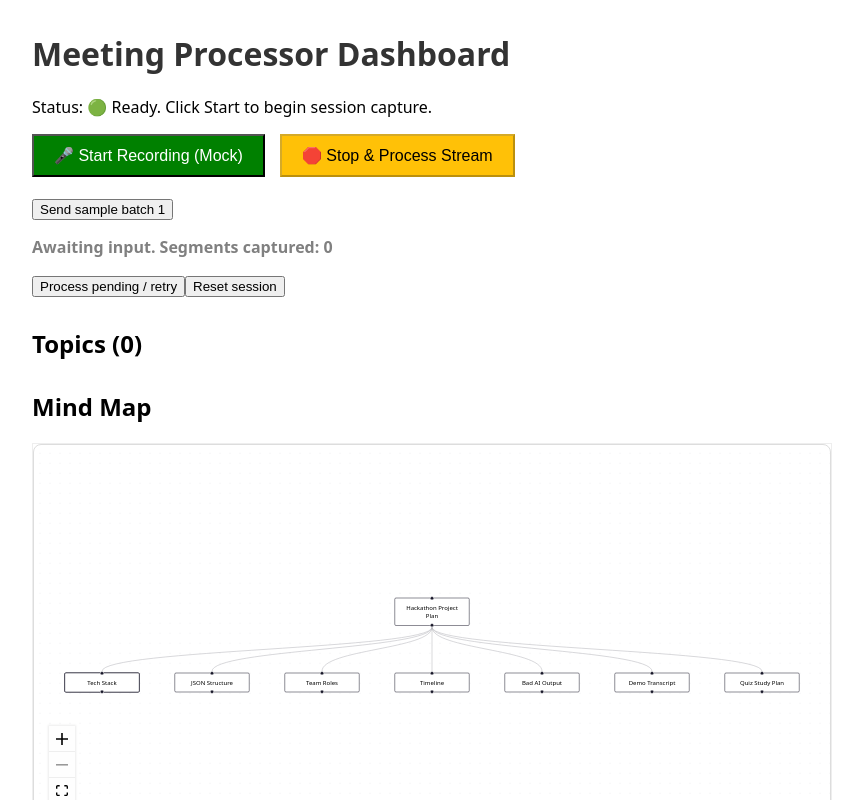
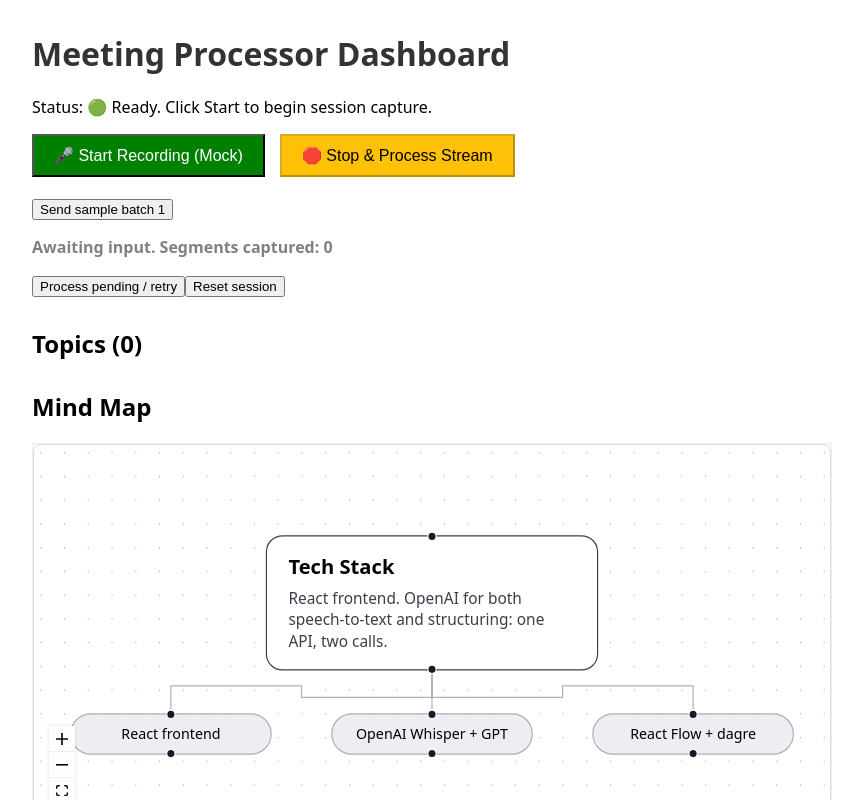
Before and after one commit to EpicHackathon/MICAWS, a React (Vite) app: page / in a window 1280 px wide. Both pictures are taken after a click on the element "Tech Stack". Shown: the top 800 px of the page, without its empty margins (208-1071 px from the left). Built offline with nearby package versions, Linux system fonts and the light colour scheme.

Commit message:
Mind map shapes, click to zoom, centered layout

```diff
--- a/src/components/MindMap.jsx
+++ b/src/components/MindMap.jsx
@@ -1,15 +1,33 @@
-import React from 'react';
+import React, { useState } from 'react';
 import { ReactFlow, Background, Controls } from '@xyflow/react';
 import '@xyflow/react/dist/style.css';
+import './mindmap.css';
 
-  export default function MindMap({ nodes: allNodes, edges: allEdges })
-  {
-    // BIG PICTURE: only show the main idea + main points
-    const mainIdea = allNodes.find(node => node.parentId === null);
-    const nodes = allNodes.filter(node => node === mainIdea ||
-  node.parentId === mainIdea?.id);
-    const edges = allEdges.filter(edge => edge.source ===
-  mainIdea?.id);
+// Box widths, matching mindmap.css. (Zoomed-in main point is 280.)
+const BOX_WIDTH = { main: 240, point: 170, detail: 170 };
+
+// Which level is this box? Look at its parent.
+function getLevel(node, mainIdea) {
+  if (node.parentId === null) return 'main';              // no parent -> main idea
+  if (node.parentId === mainIdea?.id) return 'point';     // parent is the main idea -> main point
+  return 'detail';                                        // anything else -> detail
+}
+
+export default function MindMap({ nodes: allNodes, edges: allEdges }) {
+  // focusId = the main point you clicked. null means "big picture".
+  const [focusId, setFocusId] = useState(null);
+
+  const mainIdea = allNodes.find(node => node.parentId === null);
+
+  // Who sits at the TOP of the tree right now?
+  // Big picture: the main idea. Zoomed in: the main point you clicked.
+  const top = focusId ?? mainIdea?.id;
+
+  // Show the top + its children. Everything else stays hidden.
+  const nodes = allNodes.filter(node => node.id === top || node.parentId === top);
+  const edges = allEdges.filter(edge => edge.source === top);
+
+  // Micah's tree layout: works out x/y for each box.
   const positions = new Map();
   let nextColumn = 0;
   function place(node, depth) {
@@ -18,16 +36,44 @@ import '@xyflow/react/dist/style.css';
     const column = columns.length
       ? (columns[0] + columns[columns.length - 1]) / 2
       : nextColumn++;
-    positions.set(node.id, { x: column * 220, y: depth * 150 });
+    positions.set(node.id, {x: column * 220, y: depth * 150});
     return column;
   }
-  const root = nodes.find(node => node.parentId === null);
+  const root = nodes.find(node => node.id === top);
   if (root) place(root, 0);
-  const flowNodes = nodes.map(node => ({
-    id: node.id,
-    position: positions.get(node.id) ?? { x: 0, y: 0 },
-    data: { label: node.label },
-  }));
+
+  const flowNodes = nodes.map(node => {
+    const level = getLevel(node, mainIdea);
+    const isFocus = node.id === focusId;   // the main point you zoomed into
+
+    // Zoomed-in main point shows its summary under the title. Everything else: just the label.
+    const label = isFocus
+      ? <><div className="node-title">{node.label}</div><div className="node-summary">{node.summary}</div></>
+      : node.label;
+
+    // React Flow pins a box by its TOP-LEFT corner.
+    // Shift left by half the width so the box's CENTER lands on its spot.
+    const width = isFocus ? 280 : BOX_WIDTH[level];
+    const spot = positions.get(node.id) ?? { x: 0, y: 0 };
+
+    return {
+      id: node.id,
+      position: { x: spot.x - width / 2, y: spot.y },
+      data: { label },
+      className: `shape-${level}${isFocus ? ' is-focus' : ''}`,   // <- picks the shape
+    };
+  });
+
+  // Click a main point -> zoom in on it.
+  function handleNodeClick(event, node) {
+    const clicked = allNodes.find(n => n.id === node.id);
+    if (clicked.parentId === mainIdea?.id) setFocusId(clicked.id);
+  }
+
+  // Click empty space -> back to the big picture.
+  function handlePaneClick() {
+    setFocusId(null);
+  }
 
   return (
     <div style={{ height: '100%', minHeight: 400, border: '1px solid #ddd', borderRadius: 8 }}>
@@ -38,6 +84,9 @@ import '@xyflow/react/dist/style.css';
         nodesDraggable={false}
         nodesConnectable={false}
         fitView
+        defaultEdgeOptions={{ type: 'step' }}
+        onNodeClick={handleNodeClick}
+        onPaneClick={handlePaneClick}
       >
         <Background />
         <Controls />
--- a/src/components/mindmap.css
+++ b/src/components/mindmap.css
@@ -1,4 +1,4 @@
-/* The three shapes. Each node gets ONE of these class names. */
+/* The three shapes. Each box gets ONE of these class names. */
 
 /* MAIN IDEA: squared-off rectangle, thickest border, biggest */
 .react-flow__node.shape-main {
@@ -18,6 +18,26 @@
   font-size: 14px;
   font-weight: 600;
   padding: 12px;
+  cursor: pointer;
+}
+
+/* MAIN POINT, ZOOMED IN: bigger, label + summary inside (like the sketch) */
+.react-flow__node.shape-point.is-focus {
+  width: 280px;
+  text-align: left;
+  padding: 14px 18px;
+  cursor: default;
+}
+.node-title {
+  font-size: 17px;
+  font-weight: 700;
+}
+.node-summary {
+  margin-top: 6px;
+  font-size: 13px;
+  font-weight: 400;
+  color: #3a3f4a;
+  line-height: 1.4;
 }
 
 /* DETAIL: pill, thin border, light fill, smallest */
@@ -27,5 +47,5 @@
   border: 1px solid #a9afba;
   background: #eceef2;
   font-size: 12px;
-  padding: 6px 12px;
+  padding: 8px 12px;
 }
```
